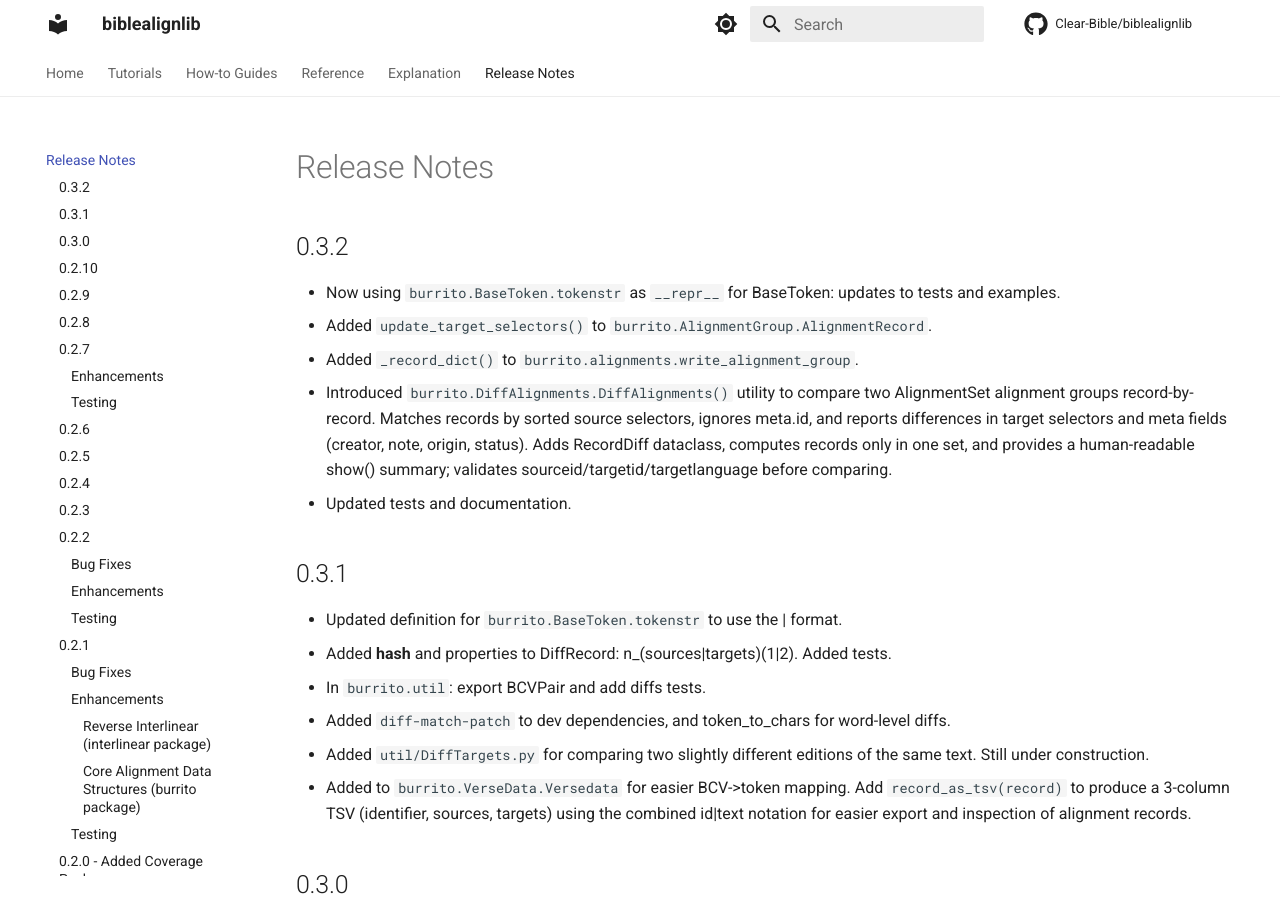
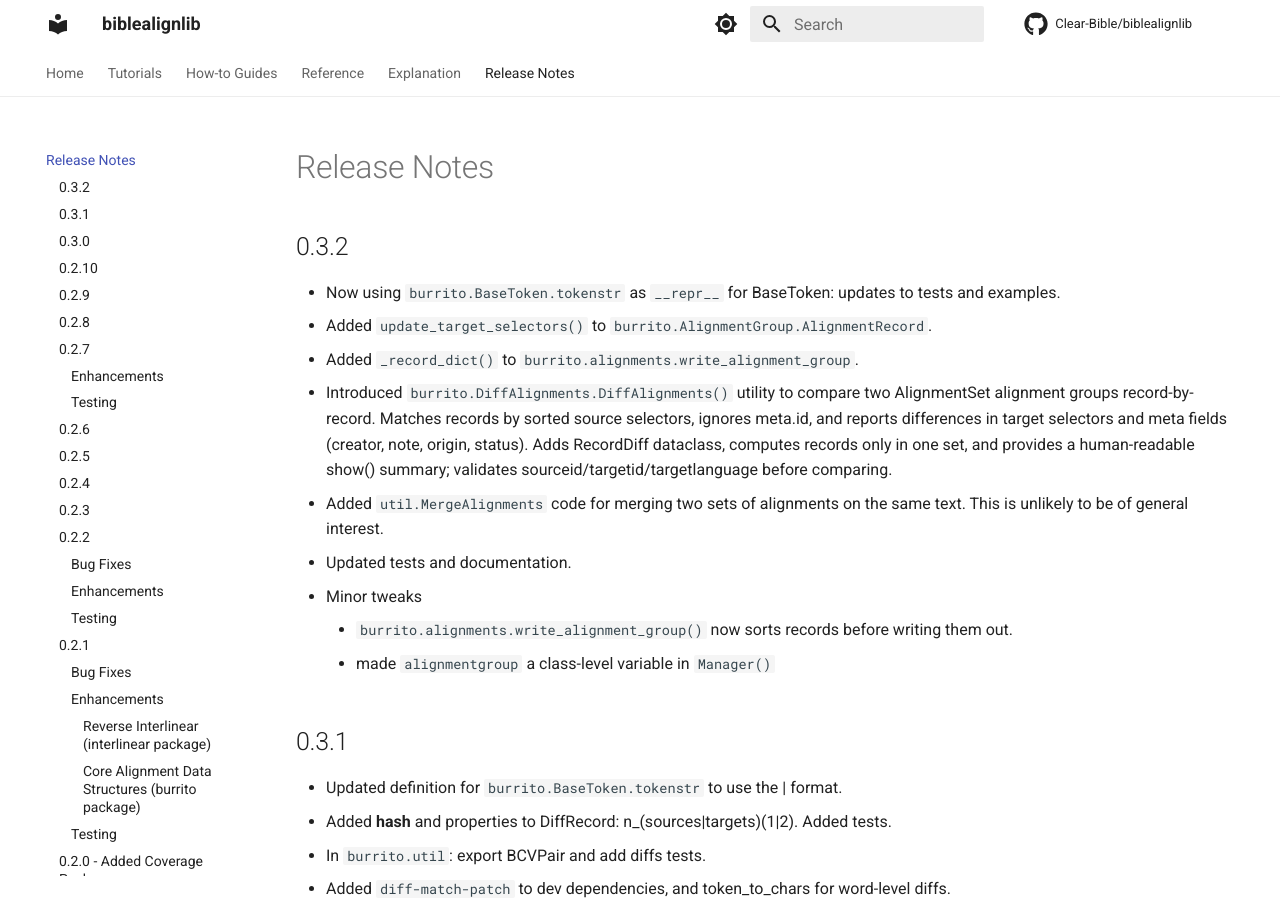
Before and after one commit to Clear-Bible/biblealignlib, an MkDocs documentation site: the page built from docs/ReleaseNotes.md, in a window 1280 px wide and 900 px high. Built offline with MkDocs 1.6.1 and Material for MkDocs 9.7.7, drawn with Linux system fonts in a browser that asks for light colours; comment, search, counter and statistics services are not loaded.

Commit message:
more updates

```diff
--- a/docs/ReleaseNotes.md
+++ b/docs/ReleaseNotes.md
@@ -15,7 +15,13 @@
   origin, status). Adds RecordDiff dataclass, computes records only in
   one set, and provides a human-readable show() summary; validates
   sourceid/targetid/targetlanguage before comparing.
+* Added `util.MergeAlignments` code for merging two sets of alignments
+  on the same text. This is unlikely to be of general interest.
 * Updated tests and documentation.
+* Minor tweaks
+    * `burrito.alignments.write_alignment_group()` now sorts records
+      before writing them out.
+    * made `alignmentgroup` a class-level variable in `Manager()`
 
 ## 0.3.1
 
```
